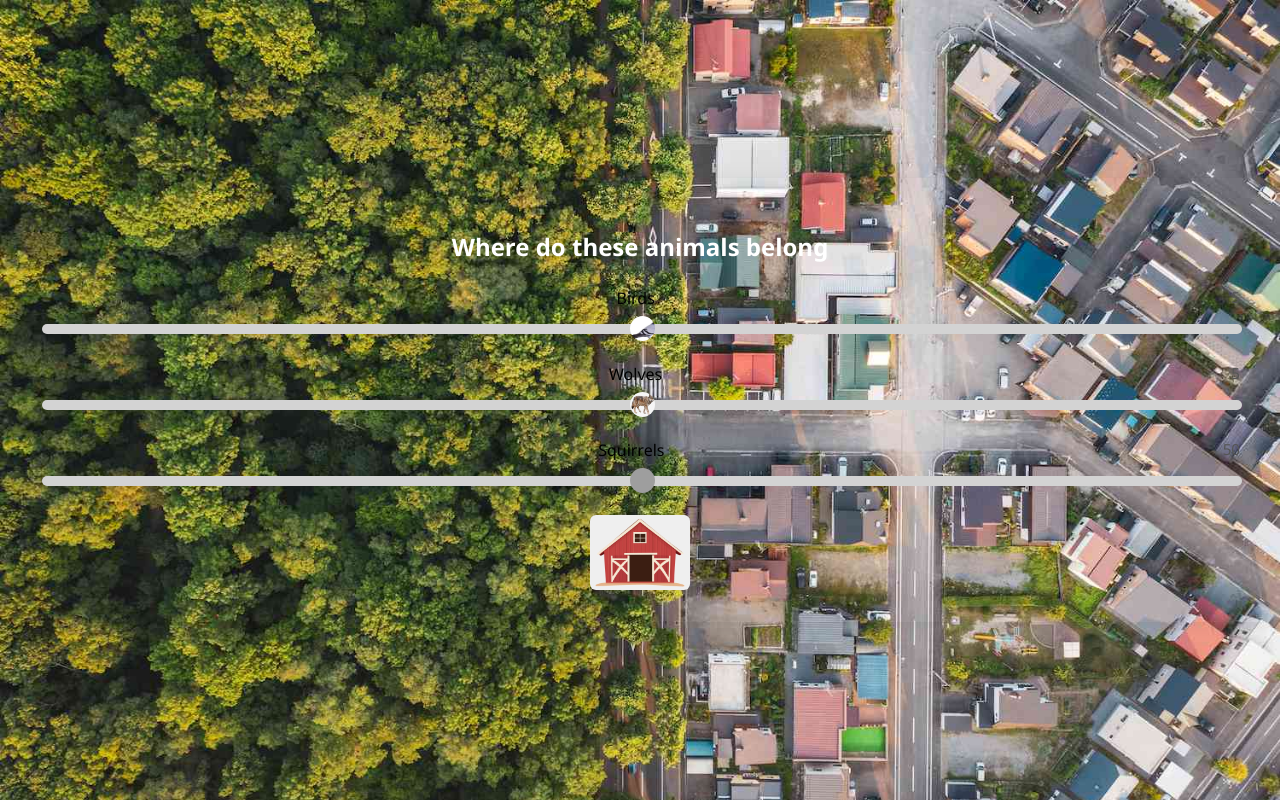
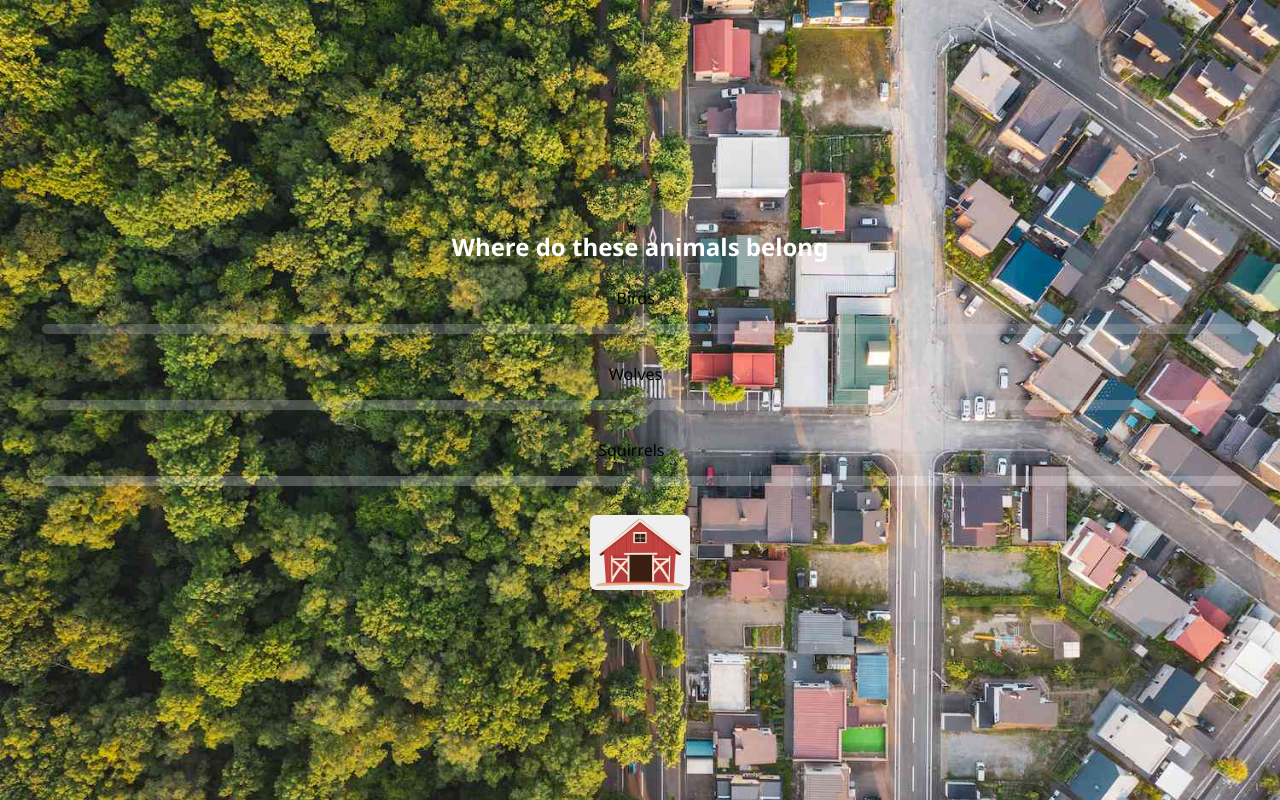
Before and after one commit to In-dexed/Philosophy, a plain HTML site: page index.html in a window 1280 px wide. Drawn offline with Linux system fonts and the light colour scheme.

Commit message:
slider opacity

```diff
--- a/index.html
+++ b/index.html
@@ -68,6 +68,7 @@
             outline: none;
             -webkit-transition: .2s;
             transition: opacity .2s;
+            opacity: .25;
         }
         .bird::-webkit-slider-thumb {
             -webkit-appearance: none;
@@ -87,6 +88,7 @@
             outline: none;
             -webkit-transition: .2s;
             transition: opacity .2s;
+            opacity: .25;
         }
         .wolve::-webkit-slider-thumb {
             -webkit-appearance: none;
@@ -102,10 +104,11 @@
             -webkit-appearance: none;
             height: 10px;
             border-radius: 5px;
-            background: #d3d3d3;
+            background: bla;
             outline: none;
             -webkit-transition: .2s;
             transition: opacity .2s;
+            opacity: .25;
         }
         .squirrel::-webkit-slider-thumb {
             -webkit-appearance: none;
```
